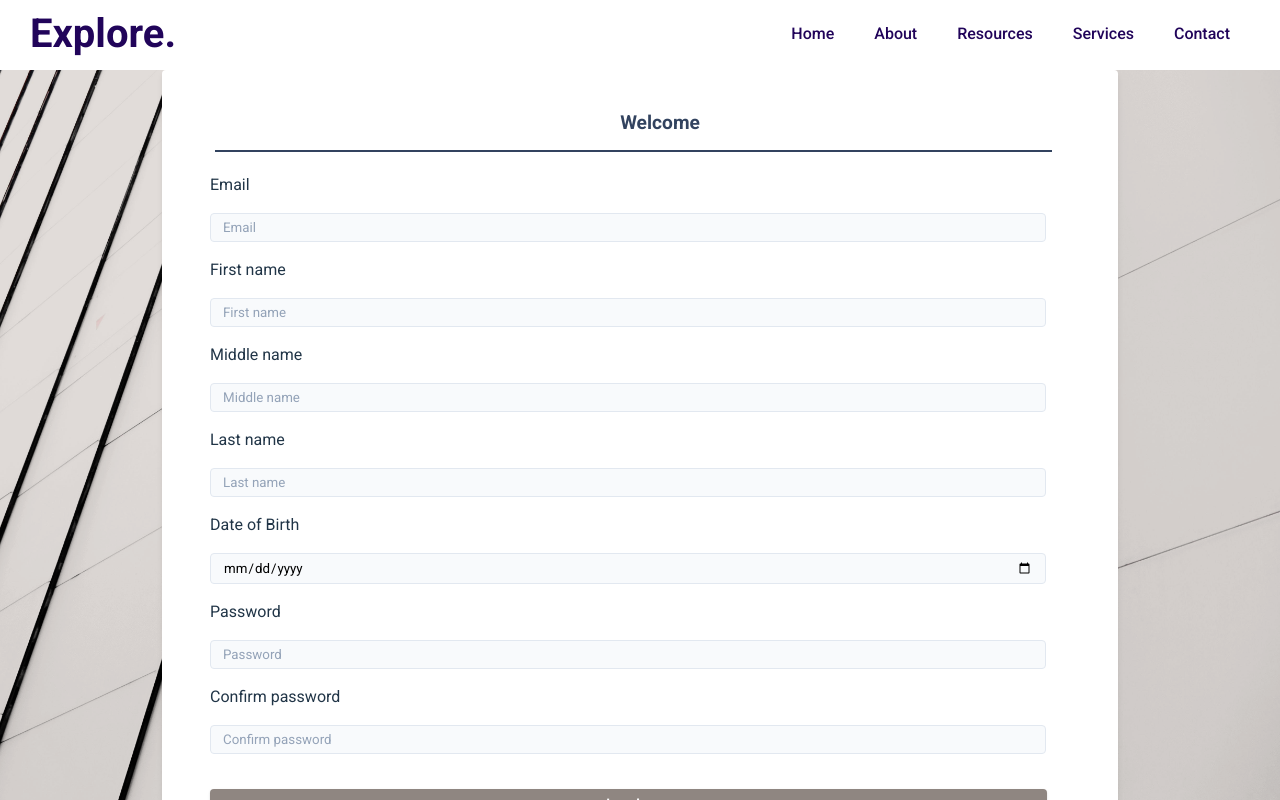
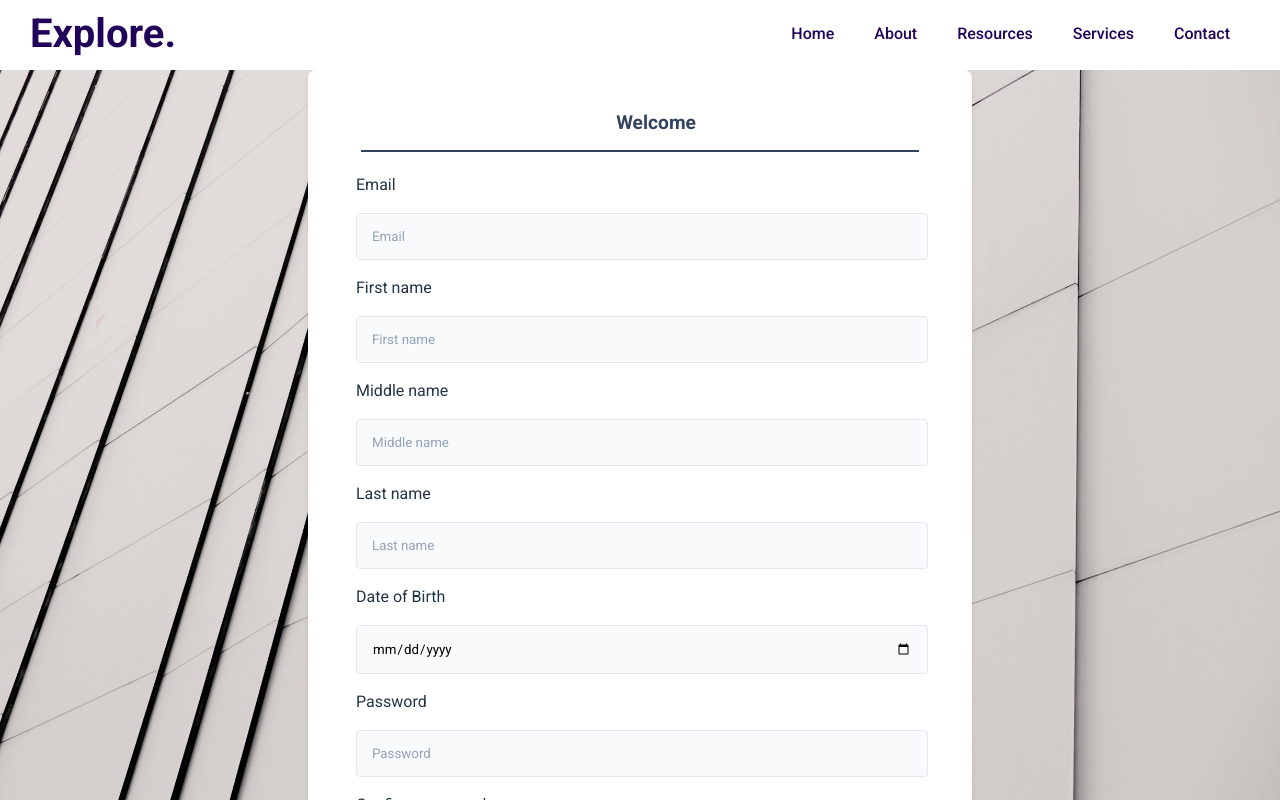
Before and after one commit to MalachyCode/Explore-bank-app, a React (Vite) app in the folder UI/: page /signup in a window 1280 px wide. Built offline with nearby package versions, Linux system fonts and the light colour scheme.

Commit message:
More styling done on login and signup forms

```diff
--- a/UI/src/global.scss
+++ b/UI/src/global.scss
@@ -3,11 +3,12 @@ $grey-50: #f8fafc;
 $backgroundColor: $grey-50;
 $grey-200: #e2e8f0;
 $grey-400: #94a3b8;
-$borderRadius: 0.25rem;
+$borderRadius: 0.5rem;
 $letterSpacing: 1px;
 $smallText: 0.7em;
 $white: #fff;
-$fixed-width: 900px;
+$fixed-width: 600px;
+// $fixed-width: 900px;
 $primary-500: #8f8681;
 $primary-700: #32435f;
 // $primary-500: #645cff;
--- a/UI/src/pages/LoginPage/LoginPage.scss
+++ b/UI/src/pages/LoginPage/LoginPage.scss
@@ -56,8 +56,8 @@
     .form-input,
     .form-textarea {
       width: 90%;
-      padding: 0.375rem 0.75rem;
-      border-radius: $borderRadius;
+      padding: 15px;
+      border-radius: 4px;
       background: $backgroundColor;
       border: 1px solid $grey-200;
       margin: auto;
@@ -74,16 +74,15 @@
     }
     .btn {
       width: 95%;
-      // margin: auto;
-      margin-top: 35px;
+      margin-top: 50px;
       margin-bottom: 35px;
       cursor: pointer;
       color: $white;
       background: $primary-500;
       border: transparent;
-      border-radius: $borderRadius;
+      border-radius: 4px;
       letter-spacing: $letterSpacing;
-      padding: 0.375rem 0.75rem;
+      padding: 15px;
       box-shadow: $shadow-1;
       transition: $transition;
       text-transform: capitalize;
@@ -96,10 +95,10 @@
         width: 97%;
       }
       @media (min-width: 768px) {
-        width: 93%;
+        width: 94%;
       }
       @media (max-width: 576px) {
-        width: 97%;
+        width: 98%;
       }
     }
     @media (min-width: 992px) {
@@ -107,7 +106,7 @@
     }
     @media (min-width: 576px) {
       width: 80%;
-      padding: 2rem 0.5rem 2rem 3rem;
+      padding: 2rem 1rem 2rem 3rem;
     }
     @media (max-width: 576px) {
       width: 70%;
--- a/UI/src/pages/LoginPage/LoginPage.tsx
+++ b/UI/src/pages/LoginPage/LoginPage.tsx
@@ -1,21 +1,22 @@
 import { useState } from 'react';
 import './LoginPage.scss';
+import FormInput from '../SignupPage/FormInput';
 
 const LoginPage = () => {
-  const [userName, setUserName] = useState<string>('');
+  const [email, setEmail] = useState<string>('');
   const [password, setPassword] = useState<string>('');
 
   const credentials = {
-    userName: userName,
+    email: email,
     password: password,
   };
 
   const handleSubmit = (e: React.FormEvent<HTMLFormElement>) => {
     e.preventDefault();
     console.log(
-      `${credentials.userName} with password ${credentials.password} logged in`
+      `${credentials.email} with password ${credentials.password} logged in`
     );
-    setUserName('');
+    setEmail('');
     setPassword('');
   };
 
@@ -24,28 +25,20 @@ const LoginPage = () => {
       <form className='form' onSubmit={handleSubmit}>
         <strong className='form-header'>Welcome Back</strong>
         <div className='form-header-seperator'></div>
-        <label htmlFor='name'>
-          <p className='.form-label'>Email or Username</p>
-          <input
+        <FormInput
+          id='name'
+          label='Email'
           type='text'
-            className='form-input'
-            id='name'
-            placeholder='Username'
-            value={userName}
-            onChange={(e) => setUserName(e.target.value)}
+          value={email}
+          setValueFunction={setEmail}
         />
-        </label>
-        <label htmlFor='password'>
-          <p className='.form-label'>Password</p>
-          <input
+        <FormInput
           type='password'
-            className='form-input'
           id='password'
-            placeholder='Password'
           value={password}
-            onChange={(e) => setPassword(e.target.value)}
+          label='Password'
+          setValueFunction={setPassword}
         />
-        </label>
         <button type='submit' className='btn'>
           Login
         </button>
--- /dev/null
+++ b/UI/src/pages/SignupPage/FormInput.tsx
@@ -0,0 +1,20 @@
+import { FormInputType } from '../../types';
+
+const FormInput = (props: FormInputType) => (
+  <div>
+    <label htmlFor={props.id} className='.form-label'>
+      <p>{props.label}</p>
+    </label>
+    <input
+      type={props.type}
+      className='form-input'
+      id={props.id}
+      placeholder={props.label}
+      value={props.value}
+      required
+      onChange={(e) => props.setValueFunction(e.target.value)}
+    />
+  </div>
+);
+
+export default FormInput;
--- a/UI/src/pages/SignupPage/Signup.scss
+++ b/UI/src/pages/SignupPage/Signup.scss
@@ -56,8 +56,8 @@
     .form-input,
     .form-textarea {
       width: 90%;
-      padding: 0.375rem 0.75rem;
-      border-radius: $borderRadius;
+      padding: 15px;
+      border-radius: 4px;
       background: $backgroundColor;
       border: 1px solid $grey-200;
       margin: auto;
@@ -74,16 +74,15 @@
     }
     .btn {
       width: 95%;
-      // margin: auto;
-      margin-top: 35px;
+      margin-top: 50px;
       margin-bottom: 35px;
       cursor: pointer;
       color: $white;
       background: $primary-500;
       border: transparent;
-      border-radius: $borderRadius;
+      border-radius: 4px;
       letter-spacing: $letterSpacing;
-      padding: 0.375rem 0.75rem;
+      padding: 15px;
       box-shadow: $shadow-1;
       transition: $transition;
       text-transform: capitalize;
@@ -96,10 +95,10 @@
         width: 97%;
       }
       @media (min-width: 768px) {
-        width: 93%;
+        width: 94%;
       }
       @media (max-width: 576px) {
-        width: 97%;
+        width: 98%;
       }
     }
     @media (min-width: 992px) {
@@ -107,7 +106,7 @@
     }
     @media (min-width: 576px) {
       width: 80%;
-      padding: 2rem 0.5rem 2rem 3rem;
+      padding: 2rem 1rem 2rem 3rem;
     }
     @media (max-width: 576px) {
       width: 70%;
--- a/UI/src/pages/SignupPage/SignupPage.tsx
+++ b/UI/src/pages/SignupPage/SignupPage.tsx
@@ -1,5 +1,6 @@
 import { useState } from 'react';
 import './Signup.scss';
+import FormInput from './FormInput';
 
 const SignupPage = () => {
   const [email, setEmail] = useState<string>('');
@@ -37,89 +38,55 @@ const SignupPage = () => {
       <form className='form' onSubmit={handleSubmit}>
         <strong className='form-header'>Welcome</strong>
         <div className='form-header-seperator'></div>
-        <label htmlFor='mail'>
-          <p className='.form-label'>Email</p>
-          <input
+        <FormInput
           type='email'
-            className='form-input'
           id='mail'
-            placeholder='Email'
           value={email}
-            required
-            onChange={(e) => setEmail(e.target.value)}
+          label='Email'
+          setValueFunction={setEmail}
         />
-        </label>
-        <label htmlFor='first-name'>
-          <p className='.form-label'>First name</p>
-          <input
+        <FormInput
           type='text'
-            className='form-input'
           id='first-name'
-            placeholder='First name'
           value={firstName}
-            required
-            onChange={(e) => setFirstName(e.target.value)}
+          label='First name'
+          setValueFunction={setFirstName}
         />
-        </label>
-        <label htmlFor='middle-name'>
-          <p className='.form-label'>Middle name</p>
-          <input
+        <FormInput
           type='text'
-            className='form-input'
           id='middle-name'
-            placeholder='Middle name'
           value={middleName}
-            onChange={(e) => setMiddleName(e.target.value)}
+          label='Middle name'
+          setValueFunction={setMiddleName}
         />
-        </label>
-        <label htmlFor='last-name'>
-          <p className='.form-label'>Last name</p>
-          <input
+        <FormInput
           type='text'
-            className='form-input'
           id='last-name'
-            placeholder='Last name'
           value={lastName}
-            required
-            onChange={(e) => setLastName(e.target.value)}
+          label='Last name'
+          setValueFunction={setLastName}
         />
-        </label>
-        <label htmlFor='DOB'>
-          <p className='.form-label'>Date of Birth</p>
-          <input
+        <FormInput
           type='date'
-            className='form-input'
           id='DOB'
-            placeholder='Date of Birth'
           value={dateOfBirth}
-            required
-            onChange={(e) => setDateOfBirth(e.target.value)}
+          label='Date of Birth'
+          setValueFunction={setDateOfBirth}
         />
-        </label>
-        <label htmlFor='password'>
-          <p className='.form-label'>Password</p>
-          <input
+        <FormInput
           type='password'
-            className='form-input'
           id='password'
-            placeholder='Password'
           value={password}
-            required
-            onChange={(e) => setPassword(e.target.value)}
+          label='Password'
+          setValueFunction={setPassword}
         />
-        </label>
-        <label htmlFor='confirm-password'>
-          <p className='.form-label'>Confirm password</p>
-          <input
+        <FormInput
           type='password'
-            className='form-input'
           id='confirm-password'
-            placeholder='Confirm password'
           value={confirmPassword}
-            required
-            onChange={(e) => setConfirmPassword(e.target.value)}
+          label='Confirm password'
+          setValueFunction={setConfirmPassword}
         />
-        </label>
         <button type='submit' className='btn'>
           Login
         </button>
```
Also changed, not shown: UI/src/types.ts (+7 -0 lines). Lines whose indentation alone changed are shown as unchanged.
